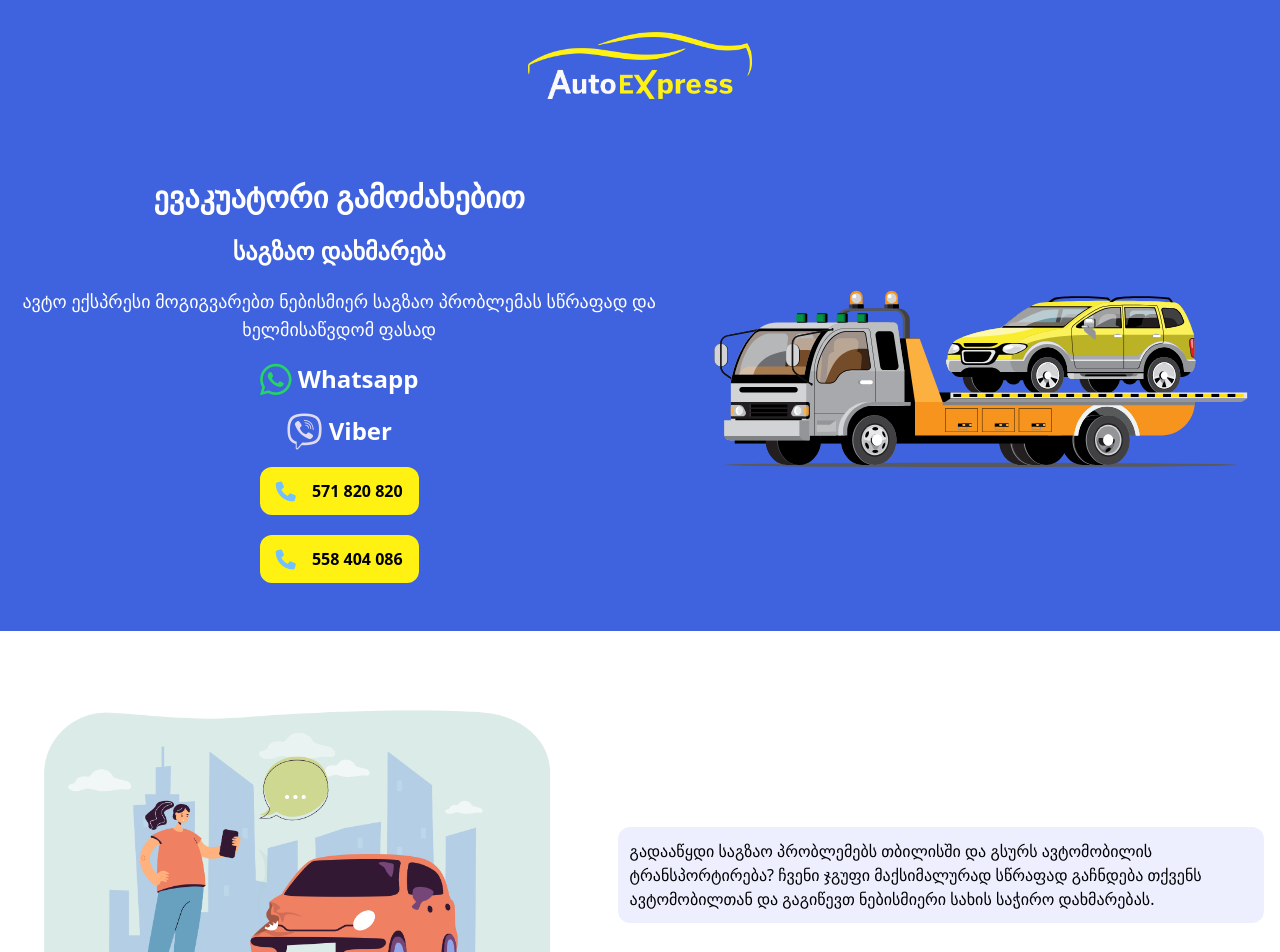
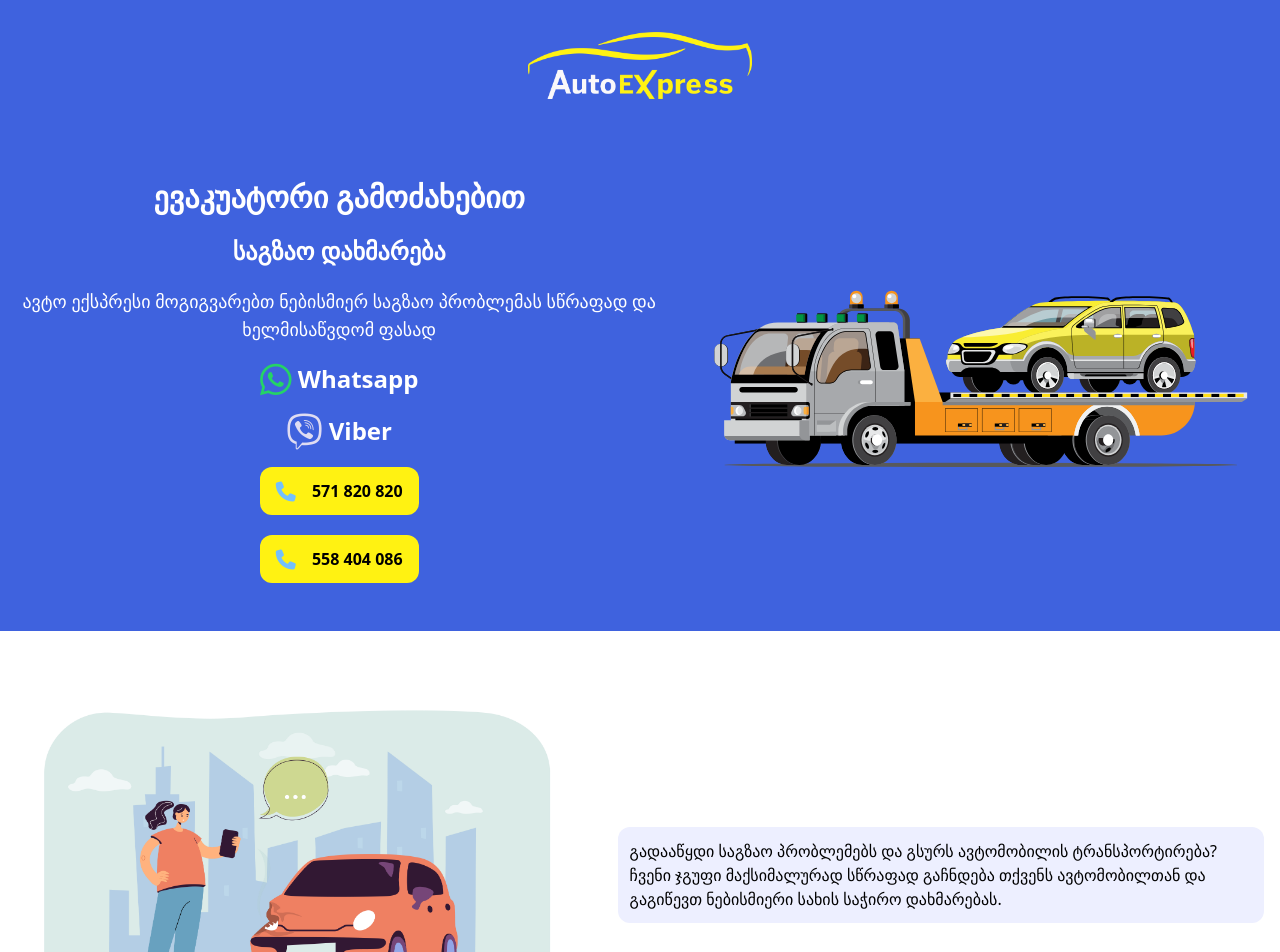
Before and after one commit to Aristocrat4/tripsho, an Angular app: page / in a window 1280 px wide. Shown: the top 952 px of the page. Built offline with nearby package versions, Linux system fonts and the light colour scheme.

Commit message:
edit text

```diff
--- a/src/app/components/ourservice/ourservice.component.html
+++ b/src/app/components/ourservice/ourservice.component.html
@@ -2,9 +2,9 @@
   <div class="container px-4 py-14 mx-auto">
     <div class="flex flex-col lg:flex-row-reverse lg:items-center gap-10">
       <p class="bg-[#EDEFFF] p-3 rounded-xl lg:h-fit">
-        გადააწყდი საგზაო პრობლემებს თბილისში და გსურს ავტომობილის
-        ტრანსპორტირება? ჩვენი ჯგუფი მაქსიმალურად სწრაფად გაჩნდება თქვენს
-        ავტომობილთან და გაგიწევთ ნებისმიერი სახის საჭირო დახმარებას.
+        გადააწყდი საგზაო პრობლემებს და გსურს ავტომობილის ტრანსპორტირება? ჩვენი
+        ჯგუფი მაქსიმალურად სწრაფად გაჩნდება თქვენს ავტომობილთან და გაგიწევთ
+        ნებისმიერი სახის საჭირო დახმარებას.
       </p>
       <img class="lg:w-[45%]" src="../../../assets/car.jpg" alt="car" />
     </div>
```
